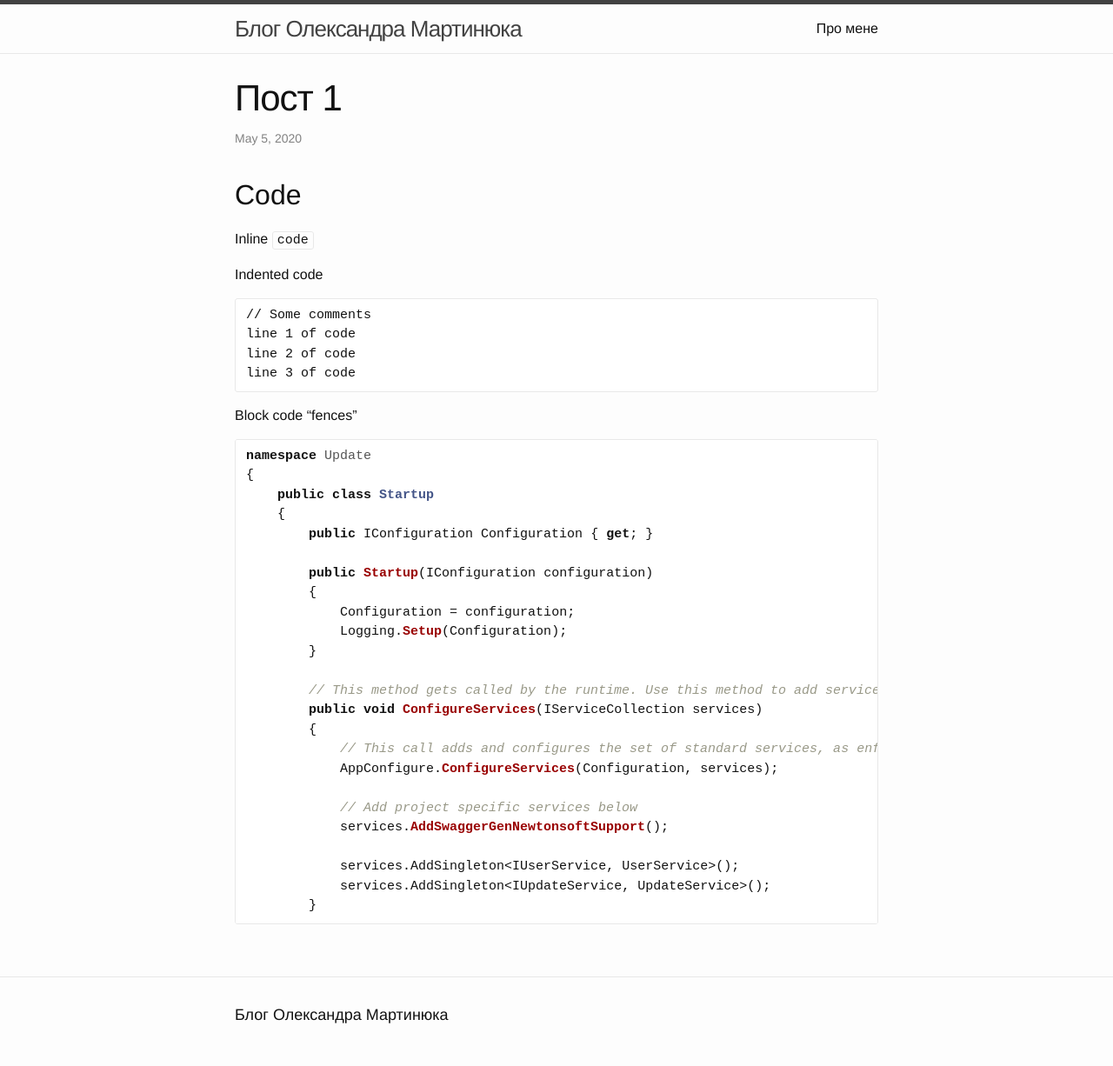
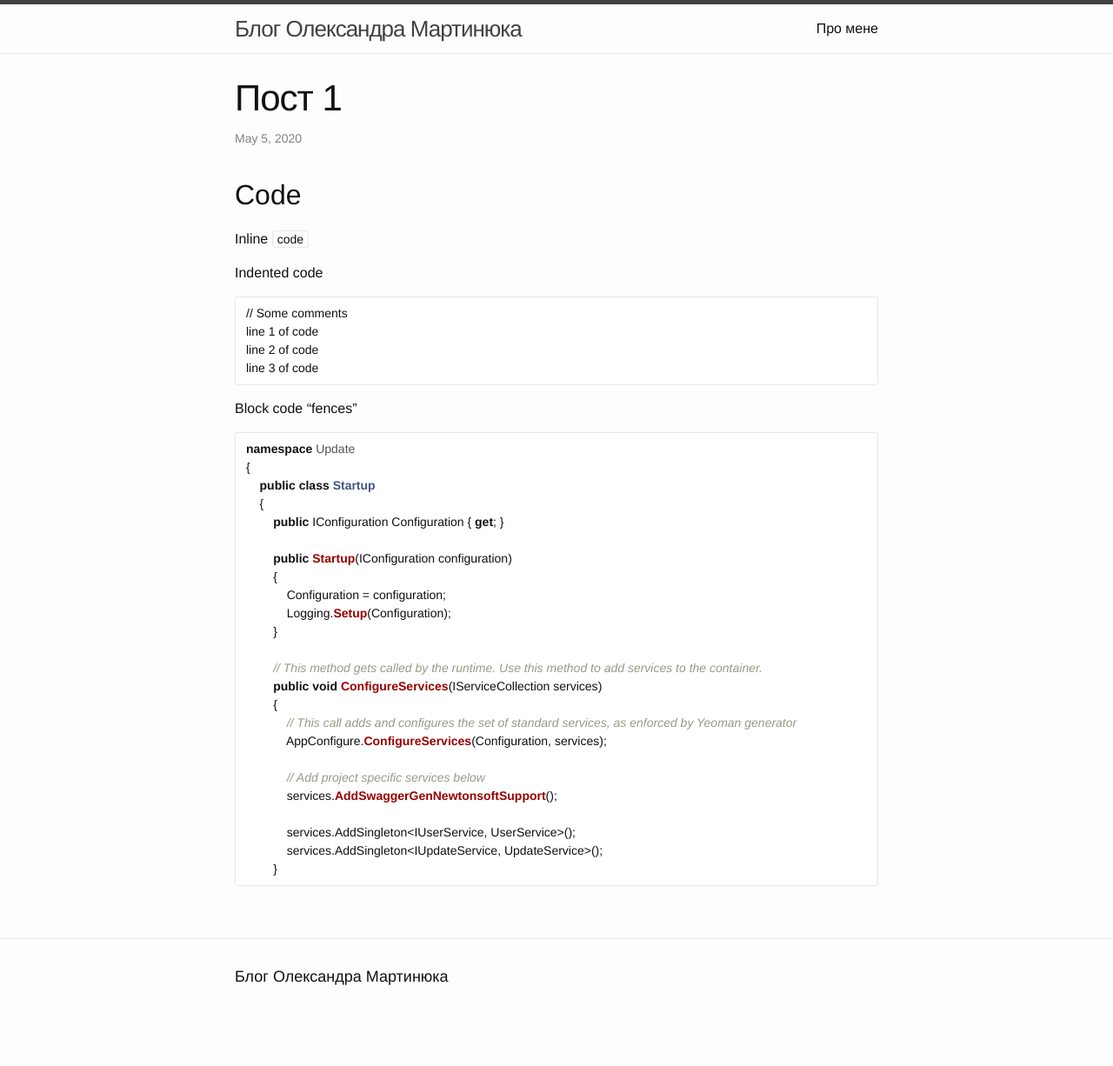
Before and after one commit to olesmartyniuk/olesmartyniuk.github.io, a Jekyll site: the page built from _posts/2020-05-05-post-1.markdown, in a window 1280 px wide. Shown: the whole page at 87% size. Built offline with Jekyll 4.4.1, drawn with Linux system fonts in a browser that asks for light colours; some web fonts are replaced; after the commit the page ends 1182 px from its top, so only the background shows below that.

Commit message:
Changed default typeface for code

```diff
--- a/_sass/_base.scss
+++ b/_sass/_base.scss
@@ -136,9 +136,20 @@ blockquote {
 /**
  * Code formatting
  */
+
+@font-face {
+  font-family: JetBrainMono;
+  src: url('fonts/jet-brain-mono/eot/JetBrainsMono-Regular.eot');
+  src: url('fonts/jet-brain-mono/eot/JetBrainsMono-Regular.eot') format('embedded-opentype'),
+    url('fonts/jet-brain-mono/woff2/JetBrainsMono-Regular.woff2') format('woff2'),
+    url('fonts/jet-brain-mono/woff/JetBrainsMono-Regular.woff') format('woff'),
+    url('fonts/jet-brain-mono/eot/JetBrainsMono-Regular.eot') format('truetype');
+}
+
 pre,
 code {
-    font-size: 15px;
+    font-family: 'JetBrainMono', Helvetica, Arial, sans-serif;
+    font-size: 14px;
     border: 1px solid $grey-color-light;
     border-radius: 3px;
 }
```
